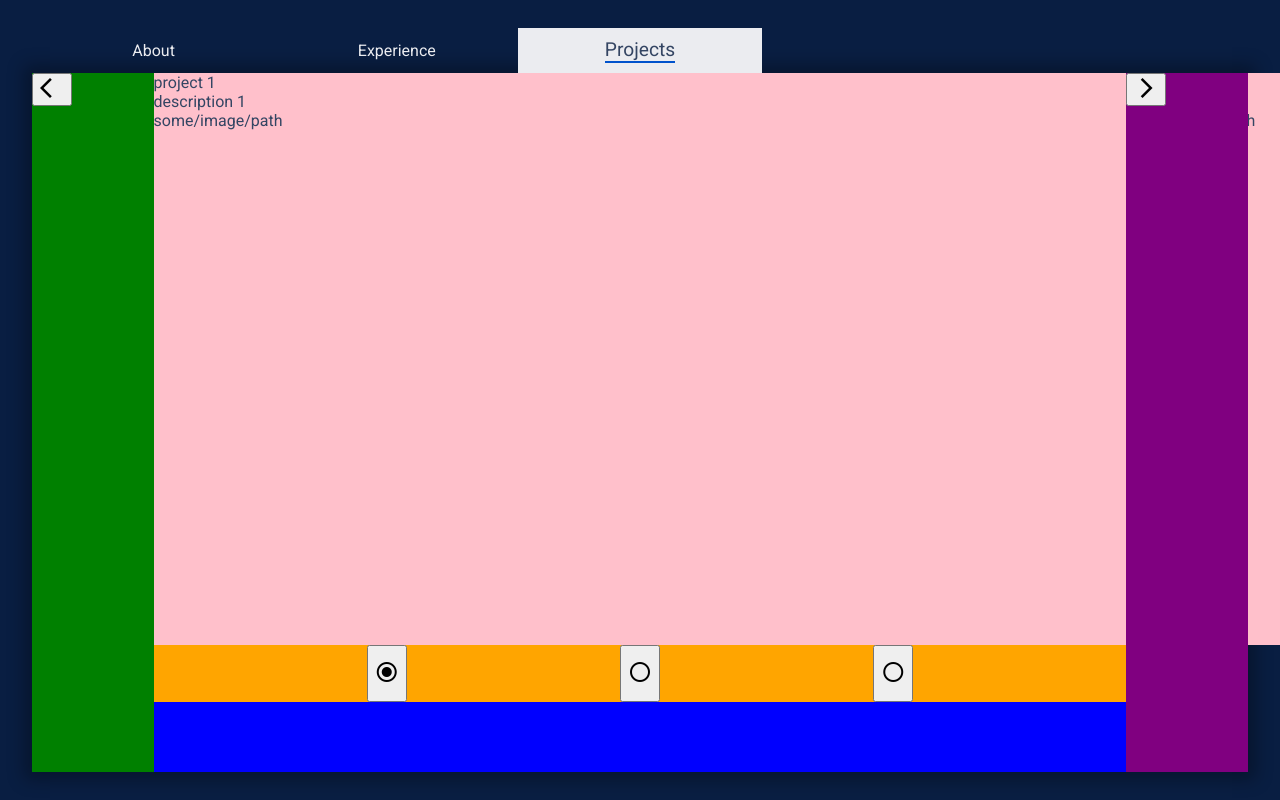
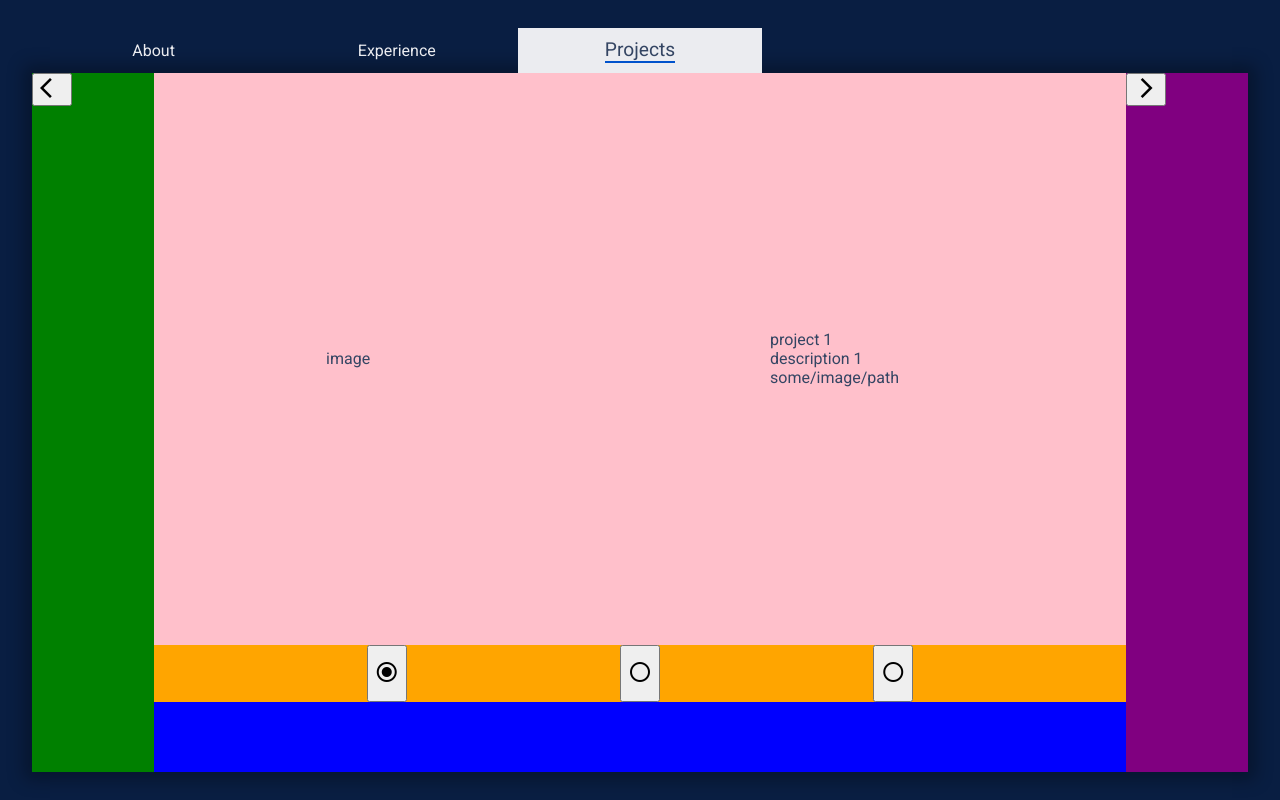
Before and after one commit to jmf5pu/portfolio, a React (Create React App) app: page / in a window 1280 px wide. Both pictures are taken after a click on the element "Projects". Built offline with nearby package versions, Linux system fonts and the light colour scheme.

Commit message:
set up carousel wrapping + more styling

```diff
--- a/src/components/CarouselButtons.tsx
+++ b/src/components/CarouselButtons.tsx
@@ -4,6 +4,7 @@ import { Project } from "./ThirdTabMainWindow";
 type CarouselButtonsProps = {
   projects: Project[];
   activeIndex: Number;
+  onClick: (arg0: number) => void;
 };
 
 function CarouselButtons(props: CarouselButtonsProps) {
@@ -11,7 +12,11 @@ function CarouselButtons(props: CarouselButtonsProps) {
     <div className={styles.flexContainer}>
       {props.projects.map((project, index) => (
         <button className={styles.carouselButton}>
-          <span key={index} className="material-symbols-outlined">
+          <span
+            key={index}
+            className="material-symbols-outlined"
+            onClick={() => props.onClick(index)}
+          >
             {index === props.activeIndex
               ? "radio_button_checked"
               : "radio_button_unchecked"}
--- a/src/components/CarouselItem.tsx
+++ b/src/components/CarouselItem.tsx
@@ -8,11 +8,14 @@ function CarouselItem(props: CarouselItemProps) {
   return (
     <div className={styles.FlexContainer}>
       <div className={styles.gridContainer}>
-        {props.project.title}
-        <br />
-        {props.project.description}
-        <br />
-        {props.project.image}
+        <div className={styles.imageContainer}>image</div>
+        <div className={styles.descriptionContainer}>
+          {props.project.title}
+          <br />
+          {props.project.description}
+          <br />
+          {props.project.image}
+        </div>
       </div>
     </div>
   );
--- a/src/components/ThirdTabMainWindow.tsx
+++ b/src/components/ThirdTabMainWindow.tsx
@@ -41,7 +41,9 @@ function ThirdTabMainWindow() {
         <button
           className="button-arrow"
           onClick={() => {
-            setActiveIndex(activeIndex - 1);
+            setActiveIndex(
+              activeIndex > 0 ? activeIndex - 1 : projects.length - 1
+            );
           }}
         >
           <span className="material-symbols-outlined">arrow_back_ios</span>
@@ -56,13 +58,19 @@ function ThirdTabMainWindow() {
             return <CarouselItem project={project} />;
           })}
         </div>
-        <CarouselButtons projects={projects} activeIndex={activeIndex} />
+        <CarouselButtons
+          projects={projects}
+          activeIndex={activeIndex}
+          onClick={setActiveIndex}
+        />
       </div>
       <div className={styles.rightArrow}>
         <button
           className="button-arrow"
           onClick={() => {
-            setActiveIndex(activeIndex + 1);
+            setActiveIndex(
+              activeIndex < projects.length - 1 ? activeIndex + 1 : 0
+            );
           }}
         >
           <span className="material-symbols-outlined">arrow_forward_ios</span>
--- a/src/components/styles/CarouselItem.module.css
+++ b/src/components/styles/CarouselItem.module.css
@@ -1,10 +1,3 @@
-.gridContainer {
-  display: grid;
-  background-color: pink;
-  height: 100%;
-  width: 100%;
-}
-
 .FlexContainer {
   display: inline-flex;
   align-items: center;
@@ -12,3 +5,27 @@
   height: 100%;
   width: 100%;
 }
+
+.gridContainer {
+  display: grid;
+  background-color: pink;
+  height: 100%;
+  width: 100%;
+  grid-template-columns: 40% 60%;
+  grid-template-rows: auto;
+}
+
+.imageContainer {
+  display: flex;
+  justify-content: center;
+  align-items: center;
+}
+
+.descriptionContainer {
+  display: flex;
+  flex-direction: column;
+  justify-content: center;
+  align-items: center;
+}
+
+/* TODO: check for screen width to modify grid rows/columns correctly */
--- a/src/components/styles/ThirdTabMainWindow.module.css
+++ b/src/components/styles/ThirdTabMainWindow.module.css
@@ -10,6 +10,7 @@
   flex-direction: column;
   height: 90%;
   width: 80%;
+  overflow: hidden;
 }
 
 .itemFlexContainer {
```
